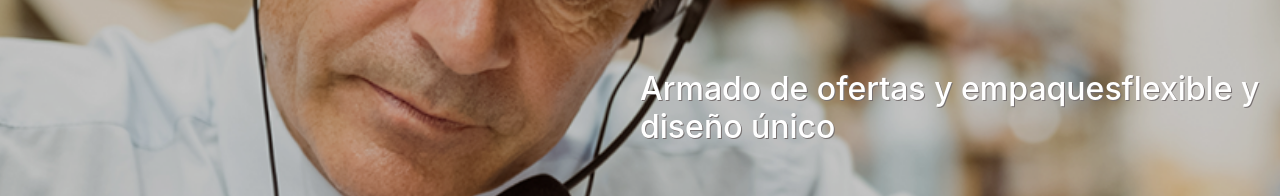
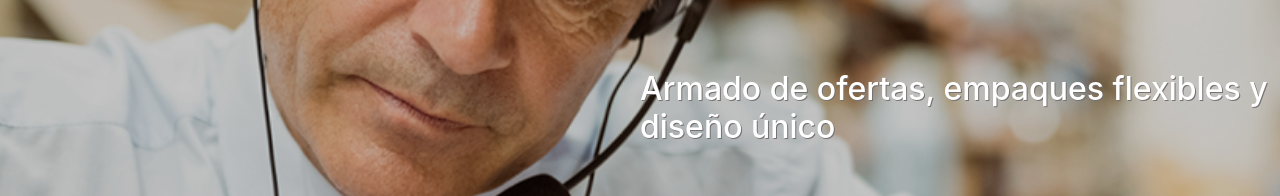
Before and after one commit to devsistem/netvizc, an Angular app: page / in a window 1280 px wide. Shown: the part 288-484 px from the top of the page. Built offline with nearby package versions, Linux system fonts and the light colour scheme.

Commit message:
Auto stash before merge of "master" and "origin/master"
correction into text that appears into home

```diff
--- a/src/app/public/pages/home/home.component.html
+++ b/src/app/public/pages/home/home.component.html
@@ -1,13 +1,12 @@
-
 <div class="content-n ">
     <div class="d">
-        <div class="img" ></div>
+        <div class="img"></div>
     </div>
 
 </div>
 <div class="content-propuesta-valor">
     <div class="propuesta-valor">
-            <h1>Armado de ofertas y empaquesflexible y diseño único</h1>
+        <h1>Armado de ofertas, empaques flexibles y diseño único</h1>
     </div>
 
 </div>
```
Also changed, not shown: package.json (+12 -1 lines), 1 other file (tests, documents, lock files or other folders).
